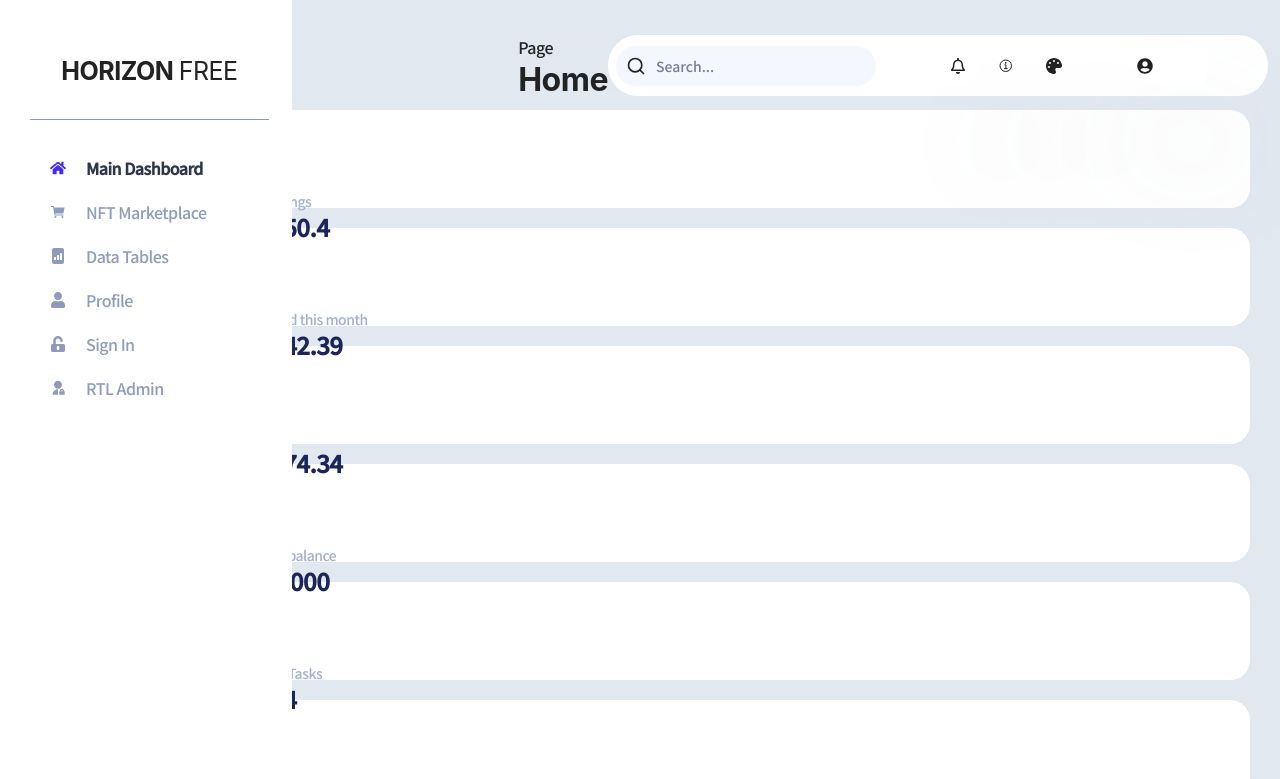
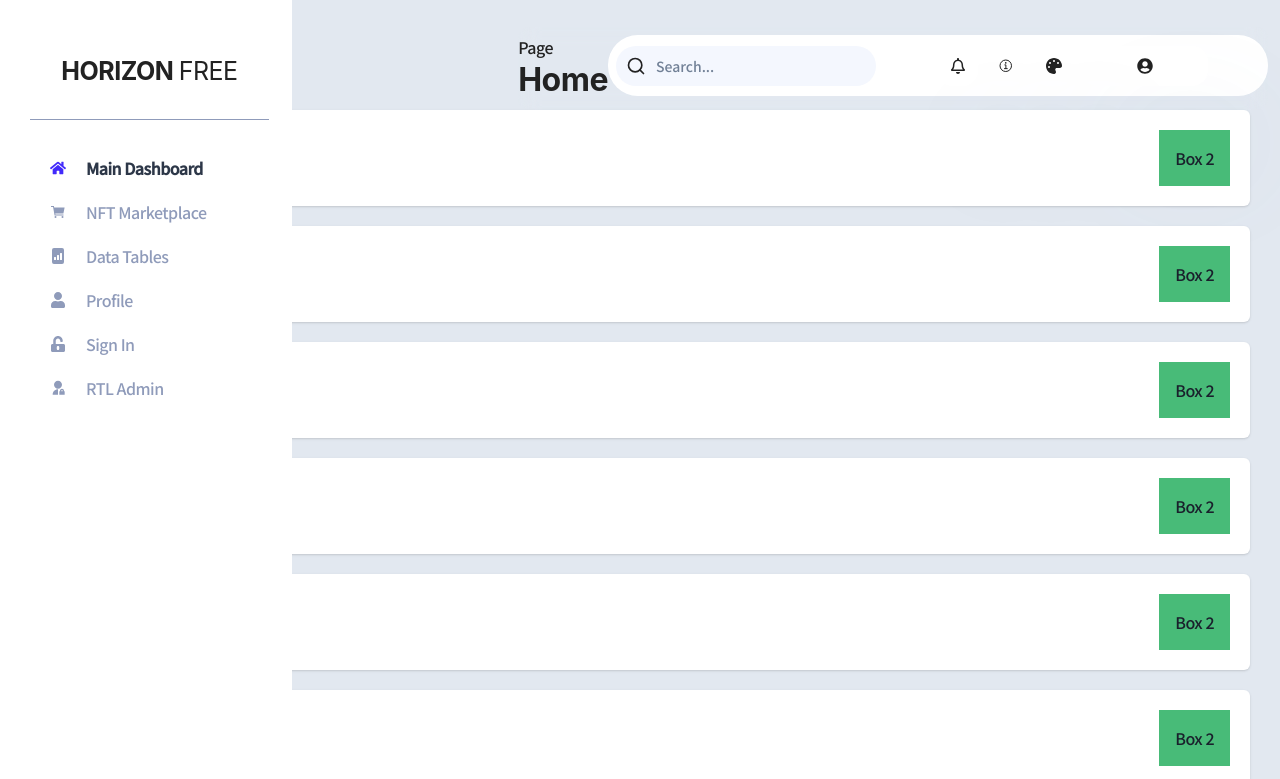
Before and after one commit to hyeeons/react_clone_dashboard-hori, a React (Create React App) app: page / in a window 1280 px wide. Shown: the top 779 px of the page. Built offline with nearby package versions, Linux system fonts and the light colour scheme.

Commit message:
minist-수정1

```diff
--- a/src/theme/styles.js
+++ b/src/theme/styles.js
@@ -3,7 +3,7 @@ import { lighten } from "polished";
 
 export const globalStyles = {
   colors: {
-    primay: "#422AFB",
+    primary: "#422AFB",
     pirmaryLight: lighten(0.1, "#422AFB"),
     secondary: "#83D9FB",
     secondaryLight: lighten(0.1, "#83D9FB"),
--- a/src/views/home/MainDashboard.jsx
+++ b/src/views/home/MainDashboard.jsx
@@ -11,7 +11,13 @@ const MainDashboard = (props) => {
         w={"100%"}
       >
         <MiniSt />
+        <MiniSt />
+        <MiniSt />
+        <MiniSt />
+        <MiniSt />
+        <MiniSt />
       </SimpleGrid>
+
       <SimpleGrid columns={{ base: 1, md: 2 }} spacing={"20px"} w={"100%"}>
         <Box bg={"lightblue"} h={98}>
           토마토
--- a/src/views/home/components/MiniSt.jsx
+++ b/src/views/home/components/MiniSt.jsx
@@ -1,65 +1,32 @@
-import {
-  Box,
-  Flex,
-  Stat,
-  StatHelpText,
-  StatLabel,
-  StatNumber,
-} from "@chakra-ui/react";
-import { MdOutlineBarChart } from "react-icons/md";
-import { FaDollarSign } from "react-icons/fa";
-import { LuCheckCircle } from "react-icons/lu";
+import { Box, Card, CardBody, Flex, Spacer, Text } from "@chakra-ui/react";
+import { MdBarChart } from "react-icons/md";
 
 const MiniSt = () => {
-  const MiniStArr = [
-    { icon: <MdOutlineBarChart />, text: "Earnings", value: "$350.4" },
-    { icon: <FaDollarSign />, text: "Spend this month", value: "$642.39" },
-    { icon: "", text: "Sales", value: "$574.34" },
-    { icon: <MdOutlineBarChart />, text: "Your balance", value: "$1,000" },
-    { icon: <LuCheckCircle />, text: "New Tasks", value: "154" },
-    { icon: <MdOutlineBarChart />, text: "Total Projects", value: "2935" },
-  ];
   return (
-    <>
-      {MiniStArr.map((item, index) => (
+    <Card>
+      <CardBody>
+        <Flex>
           <Box
-          key={index}
-          h={"98px"}
-          bg={"white"}
-          borderRadius={20}
-          padding={"15px 20px"}
-        >
-          <Stat>
-            <Flex alignItems={"center"} gap={18}>
-              <Box
-                bg={"secondaryGray.300"}
             w={"56px"}
             h={"56px"}
-                padding={"8%"}
+            display={"flex"}
+            justifyContent={"center"}
+            alignItems={"center"}
             borderRadius={"50%"}
-                fontSize={"30px"}
-                color={"brandTabs.500"}
+            color={"primary"}
+            fontSize={"24px"}
+            bg={"bgDefault"}
           >
-                {item.icon}
+            <MdBarChart />
           </Box>
-              <Box>
-                <StatLabel
-                  lineHeight={"15px"}
-                  margin={0}
-                  color={"secondaryGray.600"}
-                  fontSize={"14px"}
-                >
-                  {item.text}
-                </StatLabel>
-                <StatNumber fontSize={"24px"} color={"secondaryGray.900"}>
-                  {item.value}
-                </StatNumber>
+          <Box></Box>
+          <Spacer />
+          <Box p="4" bg="green.400">
+            Box 2
           </Box>
         </Flex>
-          </Stat>
-        </Box>
-      ))}
-    </>
+      </CardBody>
+    </Card>
   );
 };
 
```
Also changed, not shown: src/components/icons/IconBox.js (added, +21 -0 lines). Lines whose indentation alone changed are shown as unchanged.
